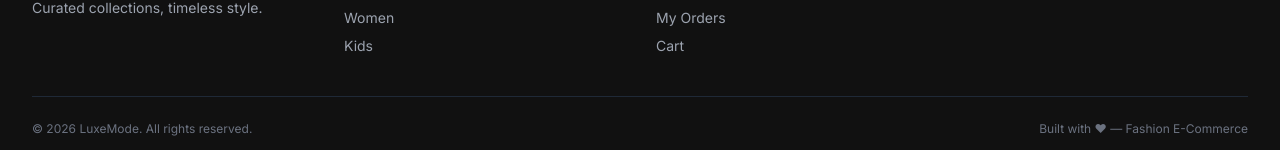
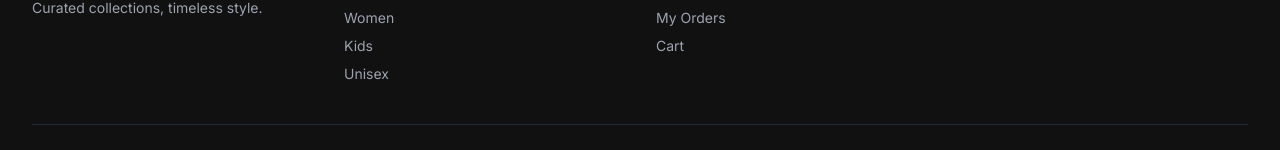
Before and after one commit to JennieKieu/e-commerce, a React (Vite) app in the folder client/: page / in a window 1280 px wide. Shown: the part 1693-1843 px from the top of the page. Built offline with nearby package versions, Linux system fonts and the light colour scheme; no server answers.

Commit message:
bổ sung unisex vào header

```diff
--- a/client/src/components/layout/Footer.jsx
+++ b/client/src/components/layout/Footer.jsx
@@ -29,6 +29,7 @@ export default function Footer() {
               <li><Link to="/shop?gender=men" className="hover:text-white transition-colors">Men</Link></li>
               <li><Link to="/shop?gender=women" className="hover:text-white transition-colors">Women</Link></li>
               <li><Link to="/shop?gender=kids" className="hover:text-white transition-colors">Kids</Link></li>
+              <li><Link to="/shop?gender=unisex" className="hover:text-white transition-colors">Unisex</Link></li>
             </ul>
           </div>
           <div>
--- a/client/src/components/layout/Header.jsx
+++ b/client/src/components/layout/Header.jsx
@@ -14,6 +14,7 @@ const NAV_LINKS = [
   { label: 'Men', to: '/shop?gender=men' },
   { label: 'Women', to: '/shop?gender=women' },
   { label: 'Kids', to: '/shop?gender=kids' },
+  { label: 'Unisex', to: '/shop?gender=unisex' },
 ];
 
 function shopNavLinkActive(to, pathname, currentGender) {
```
